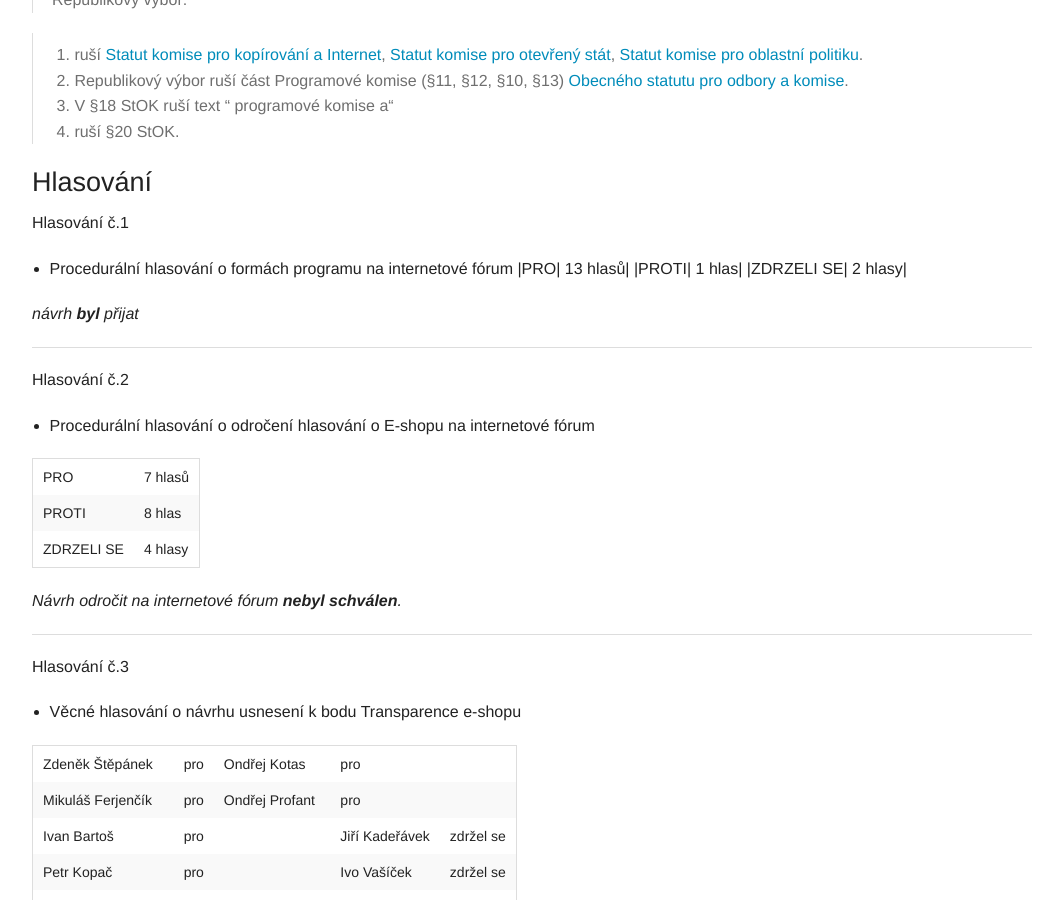
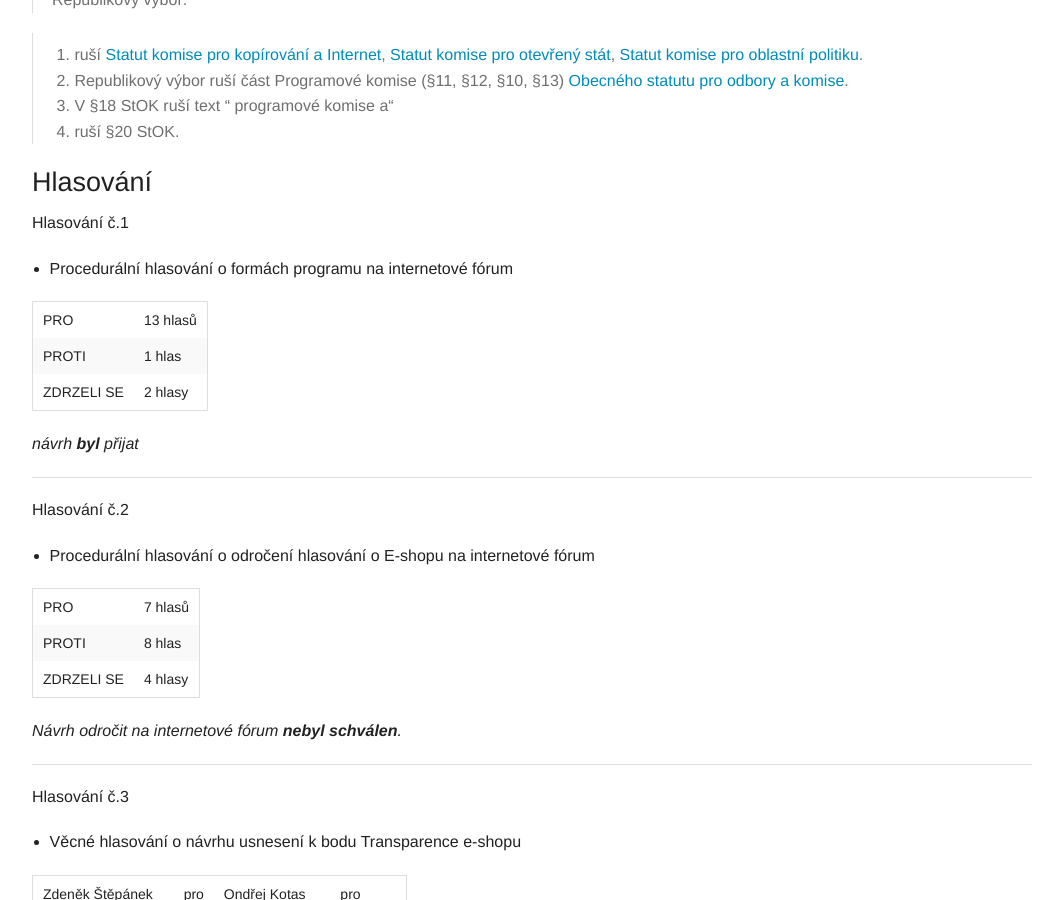
Before and after one commit to pirati-cz/sbirka, a Jekyll site: the page built from rozhodnuti/rv/2013/5/index.md, in a window 1280 px wide and 900 px high, scrolled down 2476 px. Shown: the whole window, without its empty margins (108-1171 px from the left). Built offline with Jekyll 4.4.1, drawn with Linux system fonts in a browser that asks for light colours; nearby versions of some CDN libraries; some of the changed text lies outside the part shown.

Commit message:
dva nove-oprava

```diff
--- a/rozhodnuti/rv/2013/5/index.md
+++ b/rozhodnuti/rv/2013/5/index.md
@@ -120,6 +120,7 @@ Usnesení č.5
 Hlasování č.1
 
 * Procedurální hlasování o formách programu na internetové fórum
+
 |PRO|	13 hlasů|
 |PROTI|	1 hlas|
 |ZDRZELI SE|	2 hlasy|
@@ -146,8 +147,8 @@ Hlasování č.3
 
 |Zdeněk Štěpánek|	 pro|	 Ondřej Kotas|	 pro|
 |Mikuláš Ferjenčík|	pro|	 Ondřej Profant|	 pro|
-|Ivan Bartoš|	 pro|	 |Jiří Kadeřávek|	 zdržel se|
-|Petr Kopač|	pro|	| Ivo Vašíček|	 zdržel se|
+|Ivan Bartoš|	 pro|	 Jiří Kadeřávek|	 zdržel se|
+|Petr Kopač|	pro|	 Ivo Vašíček|	 zdržel se|
 |Petr Třešnák	| pro	 |Ondřej Kalasch	| zdržel se|
 |Michal Havránek|	 pro	| Róbert Čuma	 |pro|
 |Patrik Doležal	| pro	| Petr Kopečný	| pro|
@@ -178,14 +179,15 @@ Hlasování č.4
 |Patrik Doležal|	 nepřítomen	| Petr Kopečný	|proti|
 |Lukáš Findeis|	 pro	| Jakub Michálek|	 pro|
 |Libor Špaček|	 pro|	 Lukáš Nový|	 zdržuje se|
-|Lukáš Černohorský	 zdržuje se
+|Lukáš Černohorský	| zdržuje se|
 
 * Výsledky hlasování o návrhu usnesení k bodu rozpočtová pravidla
 
-PRO	 14 hlasů
-PROTI	 1 hlas
-ZDRZELI SE	 3 hlasy
-Návrh usnesení byl přijat.
+|PRO|	 14 hlasů|
+|PROTI|	 1 hlas|
+|ZDRZELI SE|	 3 hlasy|
+
+*Návrh usnesení **byl** přijat.*
 
 ----
 
@@ -252,6 +254,7 @@ Hlasování č.9
 |Libor Špaček	| pro	| Lukáš Nový|	 nepřítomen|
 
 * Výsledky věcného hlasování
+
 |PRO|	 10 hlasů|
 |PROTI	| 0 hlasů|
 |ZDRZELI SE|	 1 hlas|
@@ -269,7 +272,7 @@ Hlasování č.10
 |Ivan Bartoš	| nepřítomen	| Jiří Kadeřávek	| nepřítomen|
 |Petr Kopač	| pro	 |Ivo Vašíček	| nepřítomen|
 |Petr Třešnák	| nepřítomen|	 Ondřej Kallasch	| zdržuje se|
-|Michal Havránek	| nepřítomen	| Róbert Čuma	 pro|
+|Michal Havránek	| nepřítomen	| Róbert Čuma|	 pro|
 |Patrik Doležal	| pro	| Petr Kopečný	 |pro|
 |Lukáš Findeis	 |pro	| Jakub Michálek	| pro|
 |Libor Špaček	| pro|	 Lukáš Černohorský	| pro|
@@ -290,7 +293,7 @@ Hlasování č.11
 
 |Zdeněk Štěpánek|	 pro|	 Ondřej Kotas	| pro|
 |Mikuláš Ferjenčík|	pro|	 Lukáš Findeis	| pro|
-|Jakub Michálek	| zdržuje se|	 Patrik Doležal	 pro|
+|Jakub Michálek	| zdržuje se|	 Patrik Doležal|	 pro|
 |Petr Kopač	| pro	|Libor Špaček	| pro|
 
 * Výsledky hlasování
```
